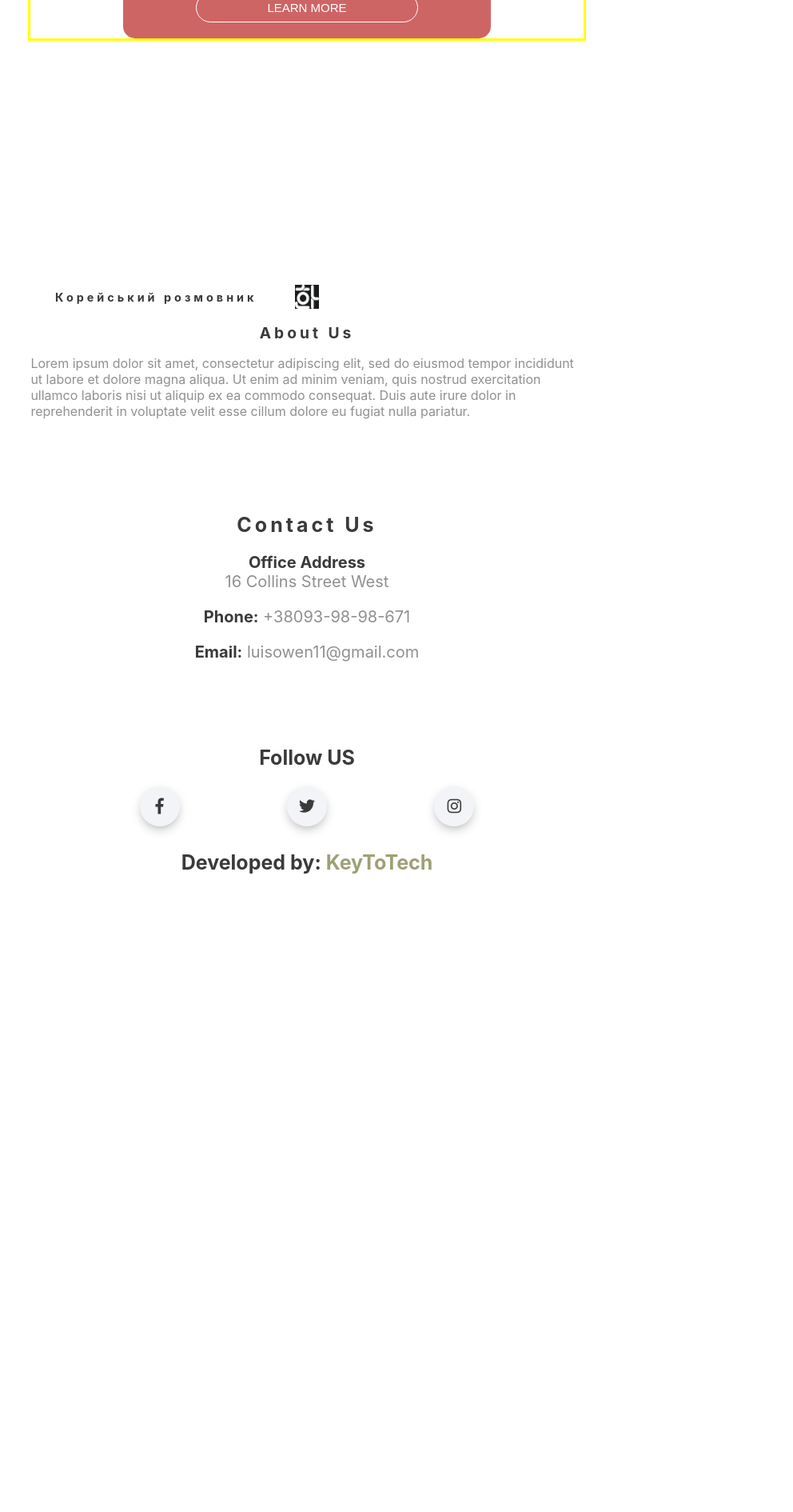
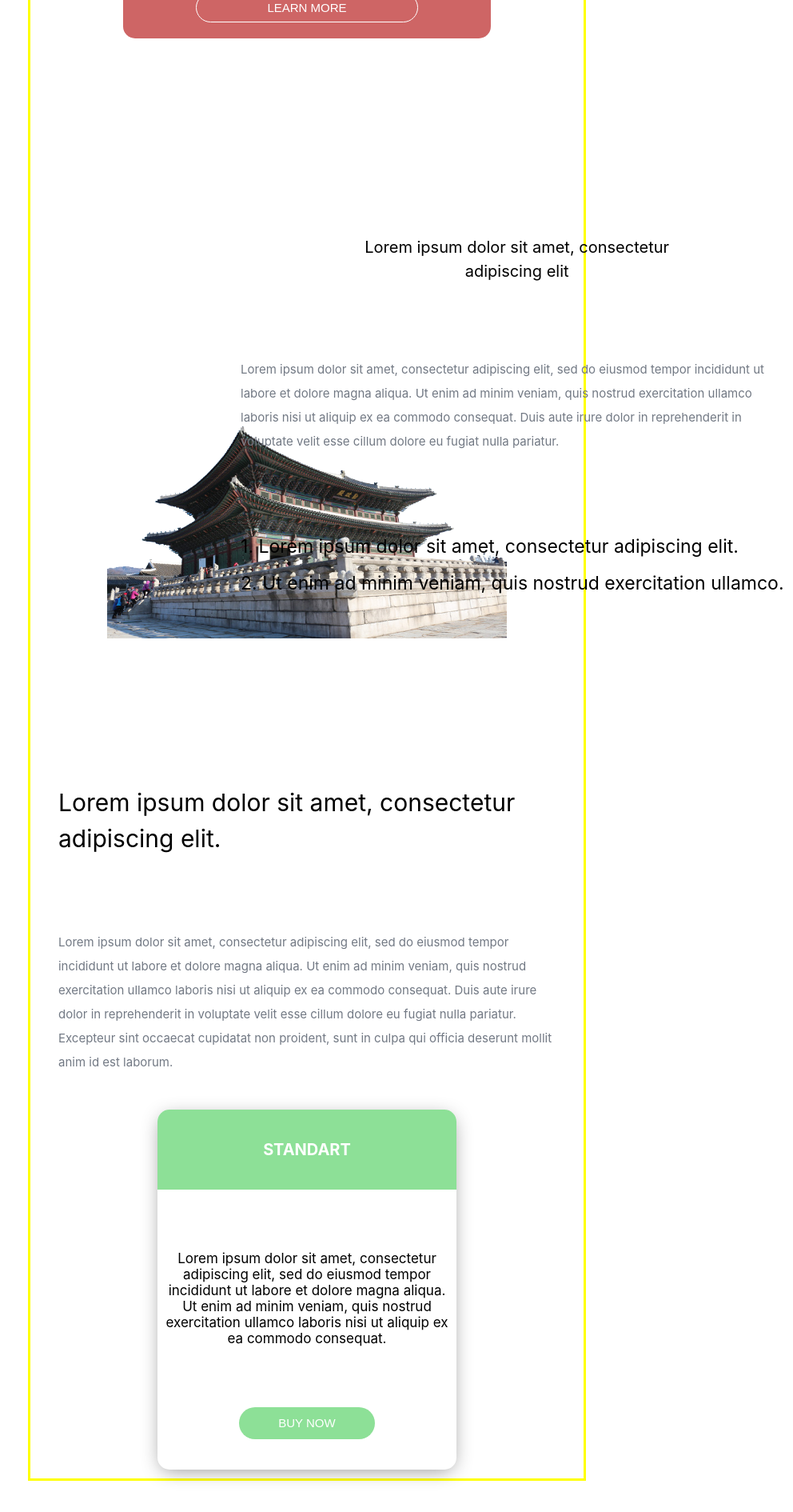
Before and after one commit to KeyToTech/KoreanPhraseBookSite, a React (Create React App) app: page / in a window 768 px wide. Shown: the part 2655-4545 px from the top of the page at 80% size, 992 px wide, since content can reach past the window. Before the commit the page ends 3816 px from the top, so only its background shows below. Built offline with nearby package versions, Linux system fonts and the light colour scheme.

Commit message:
scaling for section three done

```diff
--- a/src/components/content/content.js
+++ b/src/components/content/content.js
@@ -16,9 +16,9 @@ class Content extends Component {
             <div className="content">
                 <div className="wrapp_info_section">
                    <SectionOne/>
-                   {/* <SectionTwo/>
+                   <SectionTwo/>
                    <SectionThree/>
-                   <SectionFour/>
+                   {/* <SectionFour/>
                    <Form/> */}
                 </div>
             </div>
--- a/src/components/content/style_three.css
+++ b/src/components/content/style_three.css
@@ -1,4 +1,8 @@
+
+@media only screen and (min-width: 768px) {
+
 .wrapp_info_section_three {
+
 
     height: 500px;
     width: 100%;
@@ -8,6 +12,7 @@
 }
 
 .main-container-three {
+
     height: 500px;
     width: 60%;
     margin: 0 auto;
@@ -19,7 +24,8 @@
 }
 
 .text-component {
-  height: 80%;
+
+  height: 85%;
   width: 60%;
   display: flex;
   flex-direction: column;
@@ -41,11 +47,15 @@
 }
 
 .price-options {
+
     border-radius: 15px;
-    height: 80%;
-    width: 25%;
+    height: 85%;
+    width: 27%;
     padding: 0;
-    box-shadow: 0 5px 25px -5px #00000070
+    box-shadow: 0 5px 25px -5px #00000070;
+    display: flex;
+    flex-direction: column;
+    justify-content: space-between;
 }
 
 .standart {
@@ -77,7 +87,7 @@
     display: flex;
     flex-direction: column;
     align-items: center;
-    margin-top: 20%;
+    margin-bottom: 10%;
 }
 
 .button-three {
@@ -86,6 +96,7 @@
     height: 40px;
     width: 170px;
     text-align: center;
+    text-decoration: none;
     font-size: 15px;
     line-height: 40px;
     text-transform: uppercase;
@@ -96,3 +107,227 @@
 .button-three:hover {
     background: #bedbc0;
 }
+
+}
+
+@media only screen and (min-width: 768px) and (max-width: 1500px) {
+
+    .main-container-three {
+
+        width: 75%;
+    }
+
+    .text-component {
+
+
+    }
+
+    .title-three {
+
+        font-size: 30px;
+
+
+    }
+
+    .content-three {
+
+        font-size: 15px;
+
+    }
+
+    .price-options {
+
+
+    }
+
+    .text-conten-three {
+
+        font-size: 15px;
+        padding: 10px;
+
+
+    }
+
+}
+
+@media only screen and (min-width: 768px) and (max-width: 1200px) {
+
+    .wrapp_info_section_three {
+
+        height: 500px;
+
+    }
+
+    .main-container-three {
+
+
+        width: 85%;
+
+
+    }
+
+    .text-component {
+
+        width: 55%;
+
+    }
+
+      .price-options {
+
+        width: 30%;
+
+       }
+}
+
+
+@media only screen and (min-width: 768px) and (max-width: 922px) {
+
+    .main-container-three {
+
+
+
+
+
+
+    }
+
+    .text-component {
+
+        width: 50%;
+
+    }
+
+    .title-three {
+
+        font-size: 25px;
+
+
+    }
+
+    .content-three {
+
+        font-size: 13px;
+
+    }
+
+      .price-options {
+
+        width: 37%;
+
+       }
+
+}
+
+@media only screen and (max-width: 768px) {
+
+    .wrapp_info_section_three {
+
+
+        height: 900px;
+        width: 100%;
+        margin-top: 150px;
+
+
+    }
+
+    .main-container-three {
+
+        height: 100%;
+        width: 90%;
+        margin: 0 auto;
+        display: flex;
+        flex-direction: column;
+        justify-content: space-around;
+        align-items: center;
+
+    }
+
+    .text-component {
+
+      height: 45%;
+      width: 100%;
+
+    }
+
+    .title-three {
+        font-size: 30px;
+        line-height: 1.5;
+        margin: 0;
+    }
+
+    .content-three {
+        margin-top: 50px;
+        font-size: 15px;
+        color: #727984;
+        line-height: 2.0;
+        text-align: left;
+    }
+
+    .price-options {
+
+        border-radius: 15px;
+        height: 50%;
+        width: 60%;
+        padding: 0;
+        box-shadow: 0 5px 25px -5px #00000070;
+        display: flex;
+        flex-direction: column;
+        justify-content: space-between;
+    }
+
+    .standart {
+
+        background: #8de097;
+        border-top-left-radius: 15px;
+        border-top-right-radius: 15px;
+        height: 100px;
+        margin: 0;
+        text-align: center;
+        line-height: 100px;
+    }
+
+    .standart-name {
+
+        margin: 0;
+        color: white;
+        text-transform: uppercase;
+        font-weight: bold;
+
+    }
+
+    .text-conten-three {
+        font-size: 17px;
+        text-align: center;
+        padding: 5px;
+    }
+
+    .button-container-three {
+        display: flex;
+        flex-direction: column;
+        align-items: center;
+        margin-bottom: 10%;
+    }
+
+    .button-three {
+        background: #8de097;
+        border-radius: 70px;
+        height: 40px;
+        width: 170px;
+        text-align: center;
+        text-decoration: none;
+        font-size: 15px;
+        line-height: 40px;
+        text-transform: uppercase;
+        font-family: sans-serif;
+        color: #fff;
+    }
+
+    .button-three:hover {
+        background: #bedbc0;
+    }
+
+}
+
+@media only screen and (max-width: 365px) {
+
+}
--- a/src/components/content/style_two.css
+++ b/src/components/content/style_two.css
@@ -1,5 +1,9 @@
+
+
+@media only screen and (min-width: 768px) {
 
 .wrapp_info_section_two{
+
     background: url("../../res/korea1.png") no-repeat center top/cover;
     background-size: 500px 300px;
     background-position: left center;
@@ -8,10 +12,11 @@
 }
 
 .main-container-two{
+
     padding-left: 50px;
     height: 500px;
     width: 52%;
-    margin-left: 28%;
+    margin-left: 32%;
     display: flex;
     flex-direction: column;
     justify-content: space-around;
@@ -34,3 +39,148 @@
     font-size: 27px;
     line-height: 2.8;
 }
+
+}
+
+@media only screen and (min-width: 768px) and (max-width: 1500px) {
+
+    .wrapp_info_section_two{
+
+
+        background-size: 30% 40%;
+
+
+    }
+
+    .main-container-two{
+
+
+        padding-left: 0px;
+        position: relative;
+        margin-left: 33%;
+    }
+
+    .title-section-two {
+
+        font-size: 27px;
+        line-height: 1.5;
+    }
+
+    .text-section-two {
+        width: 65%;
+        font-size: 15px;
+
+        line-height: 1.8;
+
+    }
+
+    .item-section-two {
+        font-size: 23px;
+        line-height: 2.0;
+    }
+
+}
+
+@media only screen and (min-width: 768px) and (max-width: 1300px) {
+    .wrapp_info_section_two{
+
+
+        background-size: 35% 200px;
+
+
+    }
+
+    .main-container-two{
+        width: 60%;
+        padding-left: 0px;
+        position: relative;
+        margin-left: 38%;
+    }
+
+    .title-section-two {
+
+        font-size: 25px;
+        line-height: 1.5;
+    }
+
+    .text-section-two {
+        width: 65%;
+        font-size: 17px;
+
+        line-height: 1.8;
+
+    }
+
+    .item-section-two {
+        font-size: 19px;
+        line-height: 2.0;
+    }
+
+}
+
+@media only screen and (min-width: 768px) and (max-width: 922px) {
+
+    .title-section-two {
+
+        font-size: 21px;
+        line-height: 1.5;
+    }
+
+    .text-section-two {
+        width: 65%;
+        font-size: 15px;
+
+        line-height: 1.8;
+
+    }
+
+    .item-section-two {
+        font-size: 17px;
+        line-height: 2.0;
+    }
+
+
+}
+
+@media only screen and (max-width: 768px) {
+
+    .wrapp_info_section_two{
+        height: 550px;
+        width: 100%;
+        background: url("../../res/korea1.png") no-repeat center top/cover;
+        background-size: 500px 300px;
+        background-position: center bottom;
+        margin-top: 200px;
+    }
+
+    .main-container-two{
+        height: 100%;
+        width: 100%;
+        display: flex;
+        flex-direction: column;
+        justify-content: space-around;
+    }
+
+    .title-section-two {
+        text-align: center;
+        font-size: 20px;
+        line-height: 1.5;
+    }
+
+    .text-section-two {
+        width: 100%;
+        font-size: 15px;
+        color: #727984;
+        line-height: 2.0;
+        text-align: left;
+    }
+
+    .item-section-two {
+        font-size: 23px;
+        line-height: 2.0;
+    }
+}
+
+@media only screen and (max-width: 365px) {
+
+}
```
Also changed, not shown: src/components/content/section_three/section_three.js (line endings or trailing spaces).
